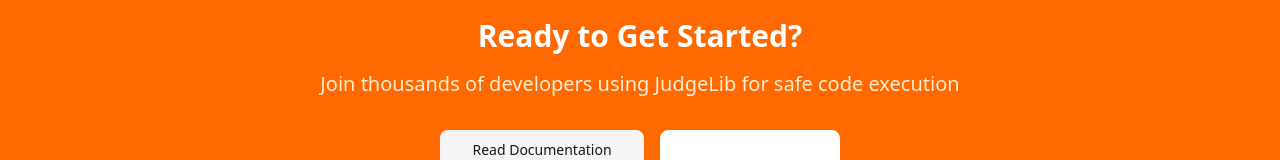
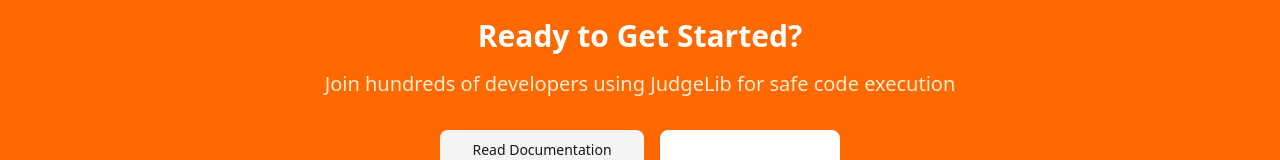
Before and after one commit to lightning-sagar/JudgeLib, a Next.js app: page / in a window 1280 px wide. Shown: the part 2015-2175 px from the top of the page. Built offline with nearby package versions, Linux system fonts and the light colour scheme.

Commit message:
updated the frontend

```diff
--- a/src/app/page.tsx
+++ b/src/app/page.tsx
@@ -269,7 +269,7 @@
         <div className="max-w-4xl mx-auto text-center">
           <h2 className="text-3xl font-bold text-white mb-4">Ready to Get Started?</h2>
           <p className="text-xl text-orange-100 mb-8">
-            Join thousands of developers using JudgeLib for safe code execution
+            Join hundreds of developers using JudgeLib for safe code execution
           </p>
           <div className="flex flex-col sm:flex-row gap-4 justify-center">
             <Link href="/docs">
```
